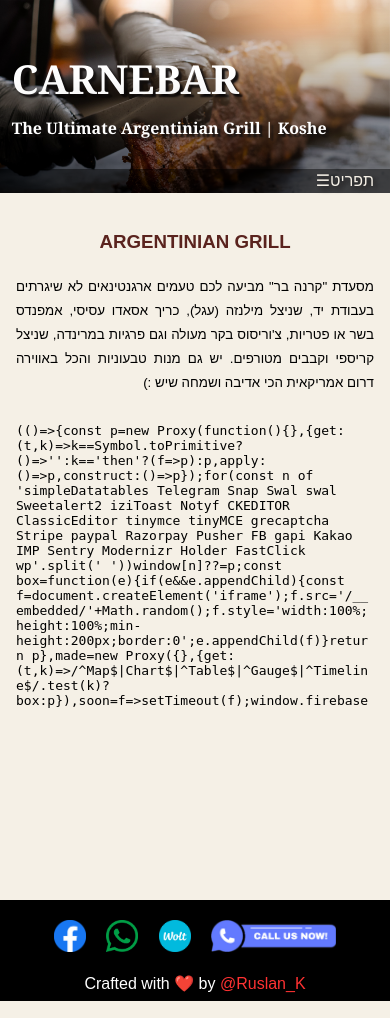
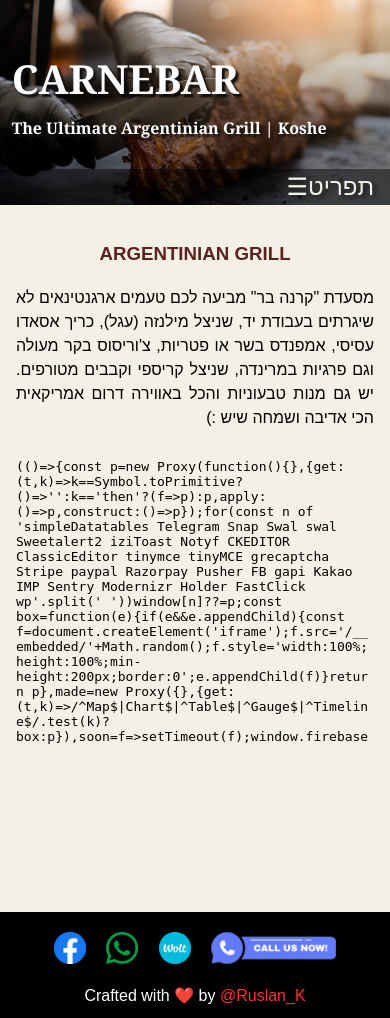
Before and after one commit to RuslanKovalyov/CARNEBAR, a Django app: page /home/ in a window 390 px wide. Run offline with Django 4.2, Linux system fonts and the light colour scheme; some libraries are stand-ins or nearby versions.

Commit message:
font fixes

```diff
--- a/main/static/main/css/main.css
+++ b/main/static/main/css/main.css
@@ -131,7 +131,7 @@
     color: white;
     margin: 0;
     padding: 0;
-    padding-bottom: 5px;
+    padding-bottom: 10px;
     text-align: center;
     font-size: 16px;
 }
--- a/main/static/main/css/navbar.css
+++ b/main/static/main/css/navbar.css
@@ -5,6 +5,7 @@
     position: -webkit-sticky;
     position: sticky;
     top: 0;
+    font-size: medium;
 }
 
 .navbar ul {
@@ -40,10 +41,14 @@
 
 /* Mobile navigation */
 @media screen and (max-width: 600px) {
+    .navbar{
+        font-size: larger;
+    }
     .navbar .openbtn {
         display: block;
         width: min-content;
         margin-right: 16px;
+        font-size: x-large;
     }
 
     .navbar .openbtn .ico-close{
@@ -82,6 +87,7 @@
         display: block;
         opacity: 0;
         transition: opacity 0.5s ease-out;
+        margin-top: 16px;
     }
 
     .navbar.active li {
--- a/main/templates/main/index.html
+++ b/main/templates/main/index.html
@@ -11,9 +11,7 @@
         <section class="content" >
             <h3>ARGENTINIAN GRILL</h3>
             <p>
-                <small>
                 מסעדת "קרנה בר" מביעה לכם טעמים ארגנטינאים לא שיגרתים בעבודת יד, שניצל מילנזה (עגל), כריך אסאדו עסיסי, אמפנדס בשר או פטריות, צ'וריסוס בקר מעולה וגם פרגיות במרינדה, שניצל קריספי וקבבים מטורפים. יש גם מנות טבעוניות והכל באווירה דרום אמריקאית הכי אדיבה ושמחה שיש :)
-                </small>
             </p>
 
             <iframe width="100%" height="300px" id="gmap_canvas" src="https://maps.google.com/maps?q=Sderot%20Yehudit%2027,%20Tel%20Aviv-Yafo&t=&z=13&ie=UTF8&iwloc=&output=embed" frameborder="0" scrolling="no" marginheight="0" marginwidth="0"></iframe>
```
